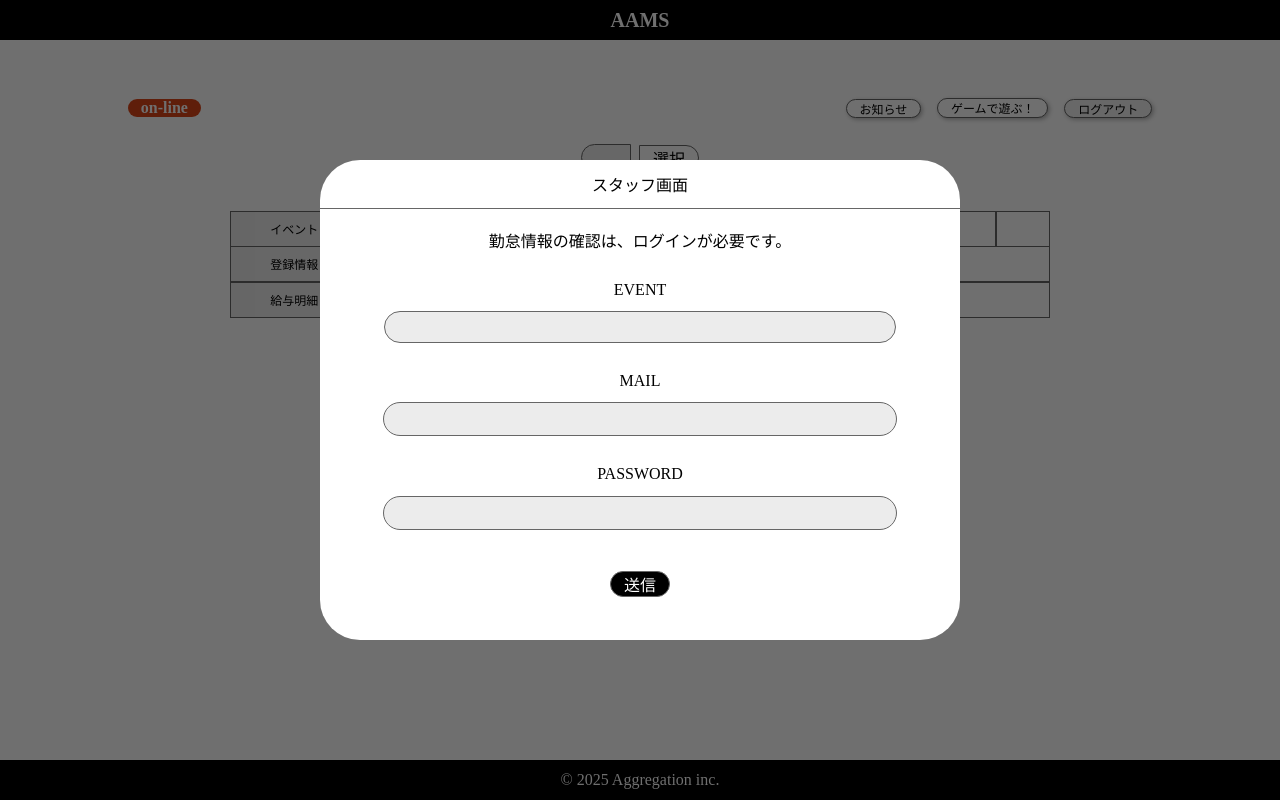
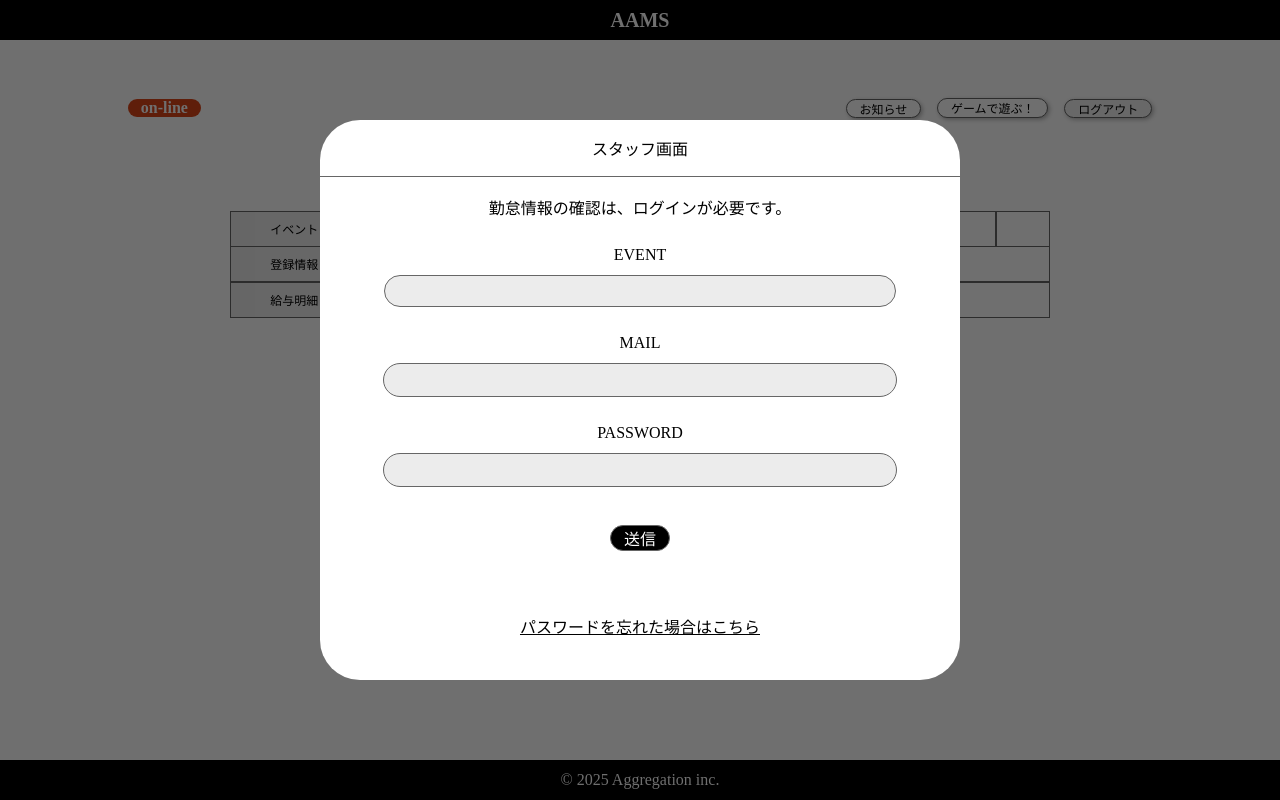
Before and after one commit to yu-aggr-git/AAMS, a PHP site: page /staff.php in a window 1280 px wide. Run offline with PHP 8.4, Linux system fonts and the light colour scheme; data that the repository does not hold is empty.

Commit message:
パスワードリセット昨日の追加

```diff
--- a/function/db.php
+++ b/function/db.php
@@ -52,6 +52,10 @@
 
             case 'check_staff_list_pass' :
                 check_staff_list_pass($dbh, $_POST);
+                break;
+
+            case 'reset_password' :
+                reset_password($dbh, $_POST);
                 break;
 
             case 'register_staff_list_pass' :
@@ -398,6 +402,27 @@
         }
 
         echo $resultPass ? 'true' : 'false';
+    }
+
+
+    // ────スタッフリスト：パスワードリセット─────────────────
+    function reset_password($dbh, $param) {
+        $query = "
+            UPDATE
+                staff_list
+            SET
+                pass = null
+            WHERE
+                    event = :event
+                AND mail = :mail
+        ";
+        $sth = $dbh->prepare($query, [PDO::ATTR_CURSOR => PDO::CURSOR_FWDONLY]);
+        $sth->execute([
+            'event'     => $param['inputStaffEventName'],
+            'mail'      =>  $param['inputStaffMail']
+        ]);
+
+        echo $sth->rowCount();
     }
 
 
--- a/public/css/staff.css
+++ b/public/css/staff.css
@@ -58,7 +58,7 @@ html::-webkit-scrollbar {
     #modal > #staffLogin {
         display : none;
         width   : 80vmin;
-        height  : 60vmin;
+        height  : 70vmin;
         /* display : flex; */
     }
     #modal > #staffLogin > .modalBody {
@@ -90,6 +90,12 @@ html::-webkit-scrollbar {
         text-align      : center;
         color           : #fff;
         cursor          : pointer;
+    }
+    #modal > #staffLogin > .modalBody > #resetPassword {
+        background      : #fff;
+        border          : none;
+        color           : #000;
+        text-decoration : underline;
     }
 
 
--- a/public/js/staff.js
+++ b/public/js/staff.js
@@ -45,6 +45,11 @@ function online() {
         // イベントリストの取得
         paramDB = { 'staffUser': staffUser };
         opDB('getStaffListEvent', paramDB);
+    }
+
+    // パスワードのリセット
+    document.getElementById("resetPassword").onclick = function() {
+        resetPassword();
     }
 
     // ログアウト
@@ -147,6 +152,37 @@ function staffLogin() {
     }
 }
 
+
+// パスワードリセット
+function resetPassword() {
+    const inputStaffEventName = document.getElementById("staffEventName").value;
+    const inputStaffMail = document.getElementById("staffMail").value;
+
+    if (!inputStaffMail) {
+        document.getElementById("resetPasswordMsg").innerText = 'リセットしたいメールアドレスを入力してください。';
+    } else {
+        const result = window.confirm(
+                'パスワードをリセットすると初期値に変更されます。' + '\n'
+            + '\n'
+            + '※初期値は、イベントのLINEグループでお知らせされたものです。' + '\n'
+            + '\n'
+            + '※初期値が分からない場合' + '\n'
+            + '「イベント名」「氏名」「メールアドレス」を記入の上、' + '\n'
+            + 'baito-staff@aggr.jpまでお問い合わせください。' + '\n'
+            + '\n'
+            + 'パスワードをリセットしてよろしいですか？'
+        );
+
+        if (result) {
+            var paramDB = {
+                'inputStaffEventName'   : inputStaffEventName,
+                'inputStaffMail'        : inputStaffMail,
+            };
+            opDB('resetPassword', paramDB);
+        }
+
+    }
+}
 
 // お知らせの表示
 function dispNews() {
@@ -372,6 +408,27 @@ function opDB(op, paramDB) {
                         msg = '入力値が誤っています。';
                     }
                     document.getElementById("staffLoginMsg").innerHTML = msg;
+                }
+            }
+            break;
+
+        case 'resetPassword':
+            var param   = "function=" + "reset_password"
+                + "&inputStaffEventName="   + encodeURIComponent(paramDB['inputStaffEventName'])
+                + "&inputStaffMail="        + encodeURIComponent(paramDB['inputStaffMail'])
+            ;
+
+            xmlhttp.onreadystatechange = function() {
+                if (this.readyState == 4 && this.status == 200) {
+                    const result = this.responseText;
+
+                    let msg = '';
+                    if (result != 0) {
+                        msg = 'パスワードがリセットされました。';
+                    } else {
+                        msg = 'このメールアドレスは未登録、またはパスワードは初期値に設定されています。';
+                    }
+                    document.getElementById("resetPasswordMsg").innerHTML = msg;
                 }
             }
             break;
--- a/staff.php
+++ b/staff.php
@@ -38,6 +38,9 @@
                         <p id="staffLoginMsg" class="errorMsg"></p>
 
                         <button id="sendStaffLogin" type="button" >送信</button>
+
+                        <p id="resetPasswordMsg" class="errorMsg"></p>
+                        <button id="resetPassword" type="button" >パスワードを忘れた場合はこちら</button>
                     </div>
                 </div>
 
```
